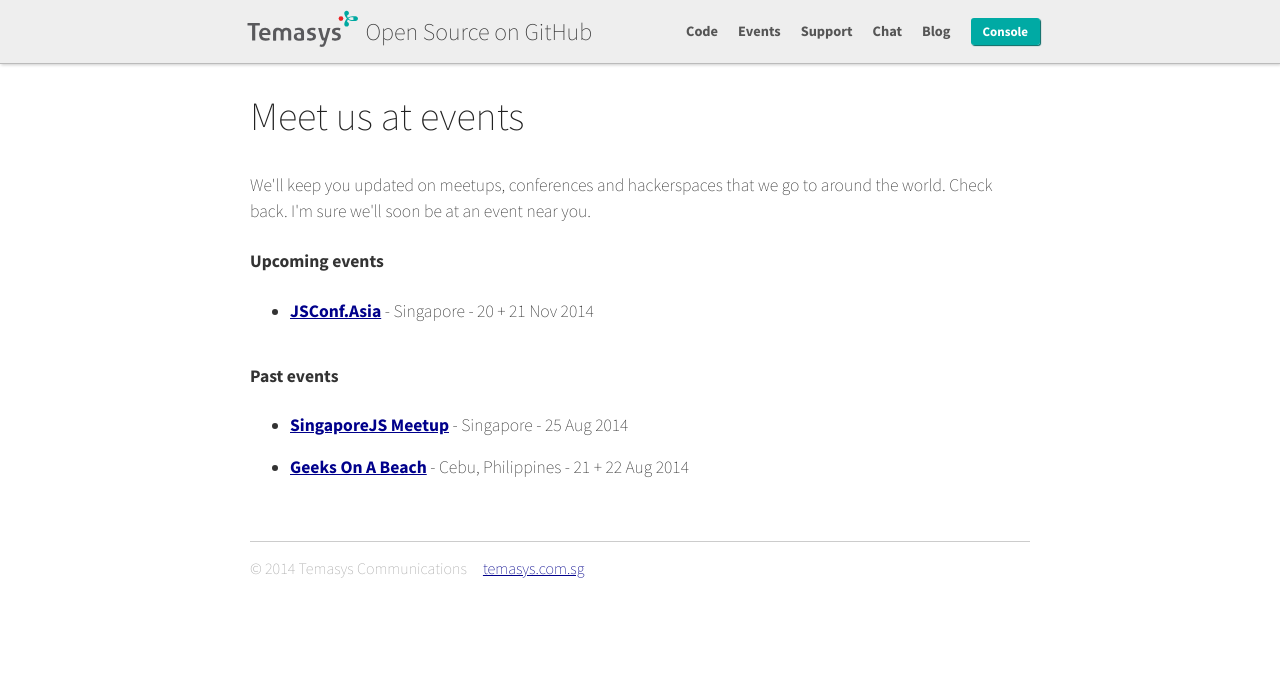
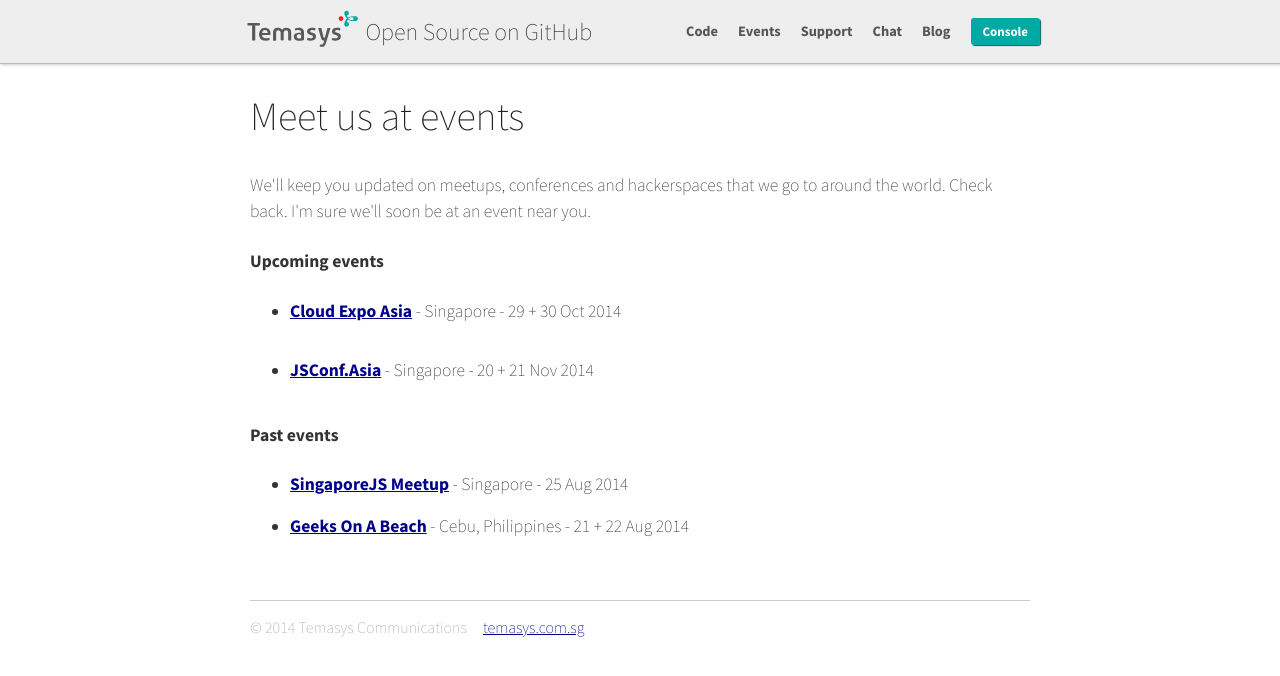
Before and after one commit to Temasys/temasys.github.io, a Jekyll site: the page built from events.html, in a window 1280 px wide. Shown: the top 676 px of the page. Built offline with Jekyll 4.4.1, drawn with Linux system fonts in a browser that asks for light colours; nearby versions of some CDN libraries; Markdown is read by kramdown in place of the engine named in the settings.

Commit message:
Adding cloud expo to events

```diff
--- a/events.html
+++ b/events.html
@@ -10,6 +10,11 @@
     <p>
         <h4>Upcoming events</h4>
     </p>
+    <ul>
+        <li>
+            <b><a href="http://www.cloudexpoasia.com" target="_blank">Cloud Expo Asia</a></b> - Singapore - 29 + 30 Oct 2014
+        </li>
+    </ul>
     <ul>
         <li>
             <b><a href="http://2014.jsconf.asia" target="_blank">JSConf.Asia</a></b> - Singapore - 20 + 21 Nov 2014
```
